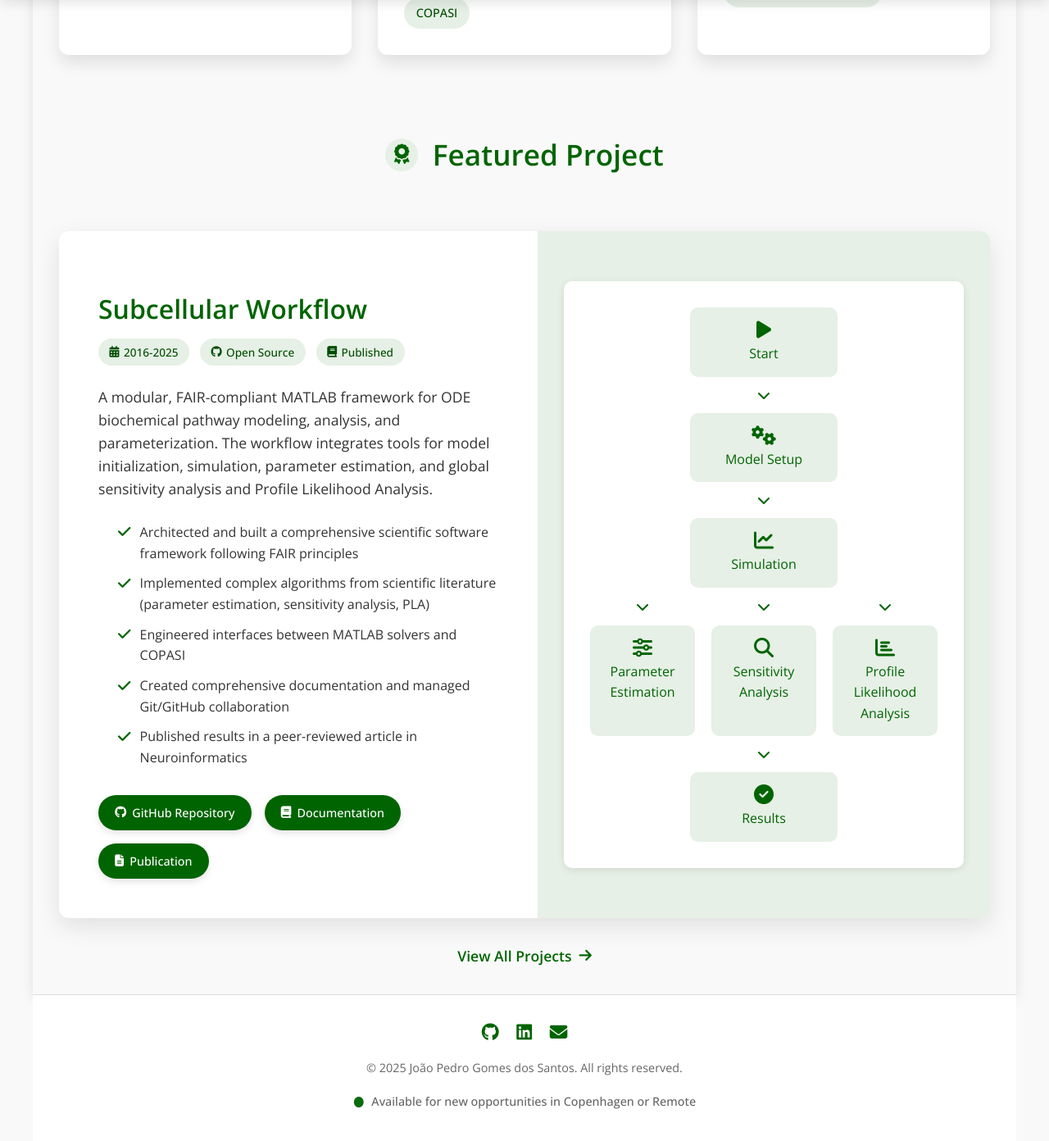
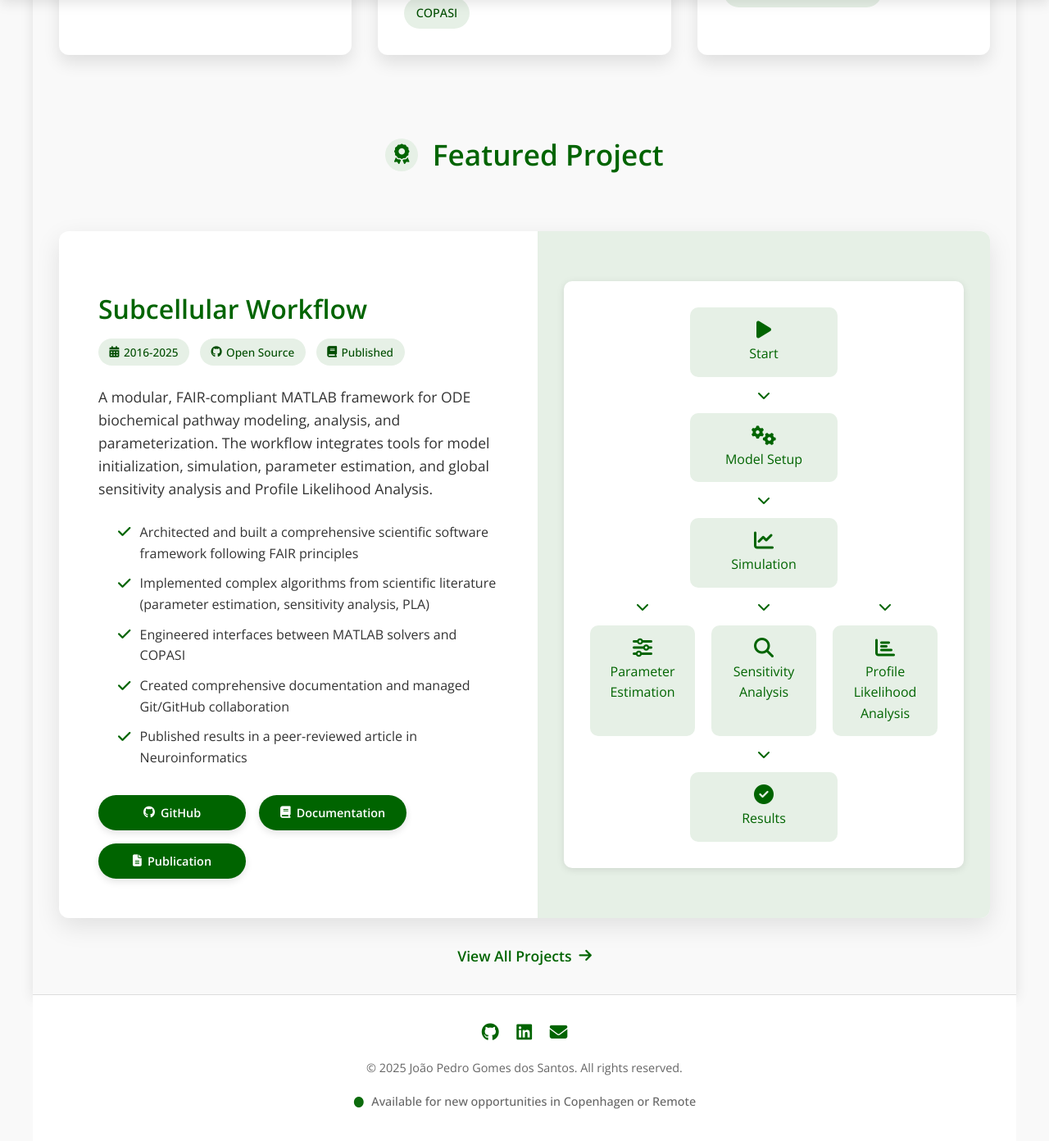
Before and after one commit to jpgsantos/jpgsantos.github.io, a Jekyll site: the page built from index.md, in a window 1280 px wide and 1400 px high, scrolled down 1080 px. Shown: the top 1392 px of the window at 82% size. Built offline with Jekyll 4.4.1, drawn with Linux system fonts in a browser that asks for light colours.

Commit message:
small updates

```diff
--- a/_data/featured-project.yml
+++ b/_data/featured-project.yml
@@ -15,7 +15,7 @@
   - "Created comprehensive documentation and managed Git/GitHub collaboration"
   - "Published results in a peer-reviewed article in Neuroinformatics"
 links:
-  - text: "GitHub Repository"
+  - text: "GitHub"
     url: "https://github.com/jpgsantos/Subcellular_Workflow"
     icon: "fab fa-github"
   - text: "Documentation"
--- a/_includes/featured-project.html
+++ b/_includes/featured-project.html
@@ -18,7 +18,7 @@
     </ul>
     <div class="project-showcase-links">
       {% for link in project.links %}
-      <a href="{{ link.url }}" target="_blank" class="project-link">
+      <a href="{{ link.url }}" target="_blank" class="button">
         <i class="{{ link.icon }}"></i> {{ link.text }}
       </a>
       {% endfor %}
--- a/assets/style.css
+++ b/assets/style.css
@@ -589,28 +589,6 @@
   margin-top: 2em;
 }
 
-.project-link {
-  display: inline-flex;
-  align-items: center;
-  gap: 0.5em;
-  padding: 0.7em 1.4em;
-  background-color: var(--primary-color);
-  color: var(--white);
-  border-radius: 50px;
-  text-decoration: none;
-  font-size: 0.9em;
-  font-weight: 500;
-  transition: all var(--transition);
-  box-shadow: 0 4px 8px var(--shadow);
-}
-
-.project-link:hover {
-  background-color: var(--primary-dark);
-  color: var(--white);
-  transform: translateY(-3px);
-  box-shadow: 0 8px 16px var(--shadow-strong);
-}
-
 .project-showcase-visual {
   flex: 1;
   min-width: 300px;
```
Also changed, not shown: projects.md (+0 -3 lines).
